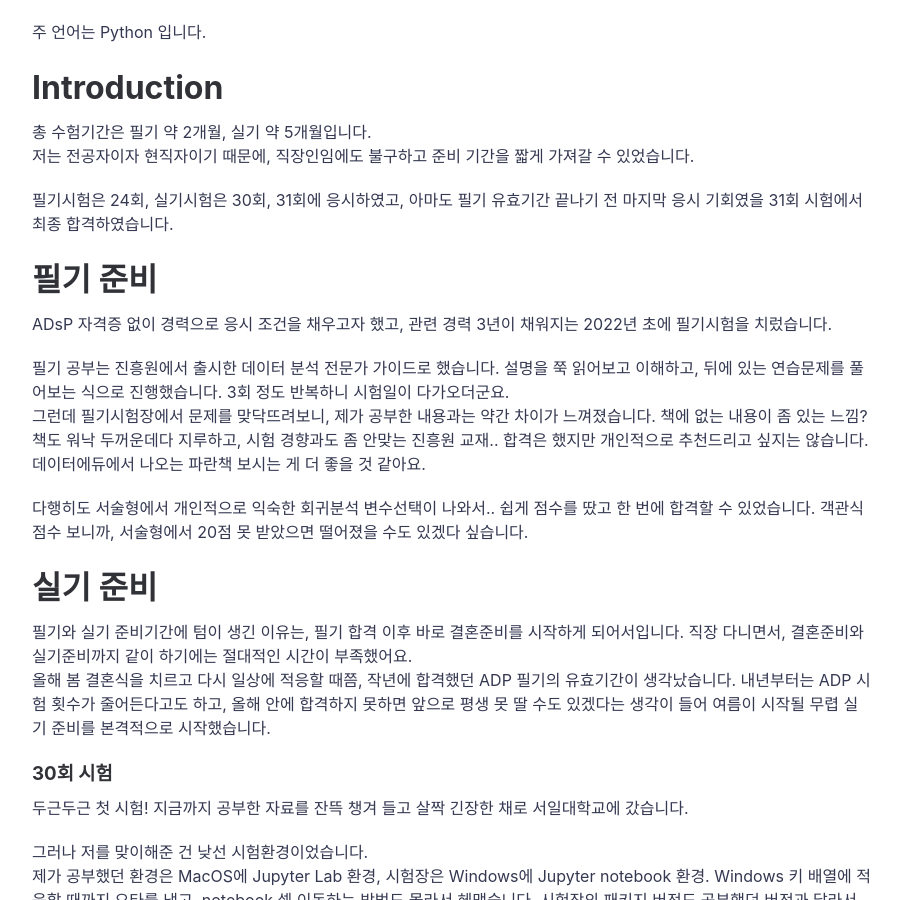
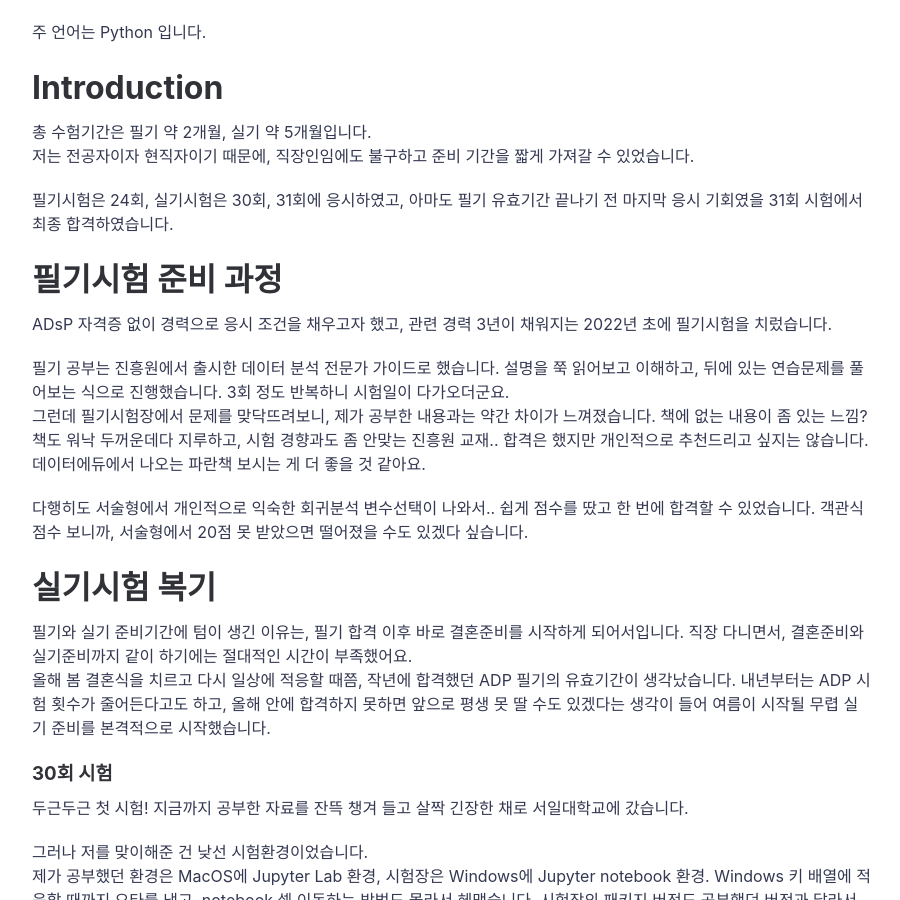
Before and after one commit to hjben/hjben.github.io, a Jekyll site: the page built from _posts/2023-11-25-adp-retro.md, in a window 1280 px wide and 900 px high, scrolled down 2006 px. Shown: the whole window, without its empty margins (188-1088 px from the left). Built offline with Jekyll 4.4.1, drawn with Linux system fonts in a browser that asks for light colours; nearby versions of some CDN libraries; comment, search, counter and statistics services are not loaded.

Commit message:
Update 2023-11-25-adp-retro.md

```diff
--- a/_posts/2023-11-25-adp-retro.md
+++ b/_posts/2023-11-25-adp-retro.md
@@ -25,7 +25,7 @@ summary: ADP 시험 최종 합격까지의 여정
 
 필기시험은 24회, 실기시험은 30회, 31회에 응시하였고, 아마도 필기 유효기간 끝나기 전 마지막 응시 기회였을 31회 시험에서 최종 합격하였습니다.
 
-# 필기 준비
+# 필기시험 준비 과정
 ADsP 자격증 없이 경력으로 응시 조건을 채우고자 했고, 관련 경력 3년이 채워지는 2022년 초에 필기시험을 치렀습니다.
 
 필기 공부는 진흥원에서 출시한 데이터 분석 전문가 가이드로 했습니다. 설명을 쭉 읽어보고 이해하고, 뒤에 있는 연습문제를 풀어보는 식으로 진행했습니다. 3회 정도 반복하니 시험일이 다가오더군요. <br>
@@ -34,7 +34,7 @@ ADsP 자격증 없이 경력으로 응시 조건을 채우고자 했고, 관련
 
 다행히도 서술형에서 개인적으로 익숙한 회귀분석 변수선택이 나와서.. 쉽게 점수를 땄고 한 번에 합격할 수 있었습니다. 객관식 점수 보니까, 서술형에서 20점 못 받았으면 떨어졌을 수도 있겠다 싶습니다.
 
-# 실기 준비
+# 실기시험 복기
 필기와 실기 준비기간에 텀이 생긴 이유는, 필기 합격 이후 바로 결혼준비를 시작하게 되어서입니다. 직장 다니면서, 결혼준비와 실기준비까지 같이 하기에는 절대적인 시간이 부족했어요. <br>
 올해 봄 결혼식을 치르고 다시 일상에 적응할 때쯤, 작년에 합격했던 ADP 필기의 유효기간이 생각났습니다.
 내년부터는 ADP 시험 횟수가 줄어든다고도 하고, 올해 안에 합격하지 못하면 앞으로 평생 못 딸 수도 있겠다는 생각이 들어 여름이 시작될 무렵 실기 준비를 본격적으로 시작했습니다.
```
